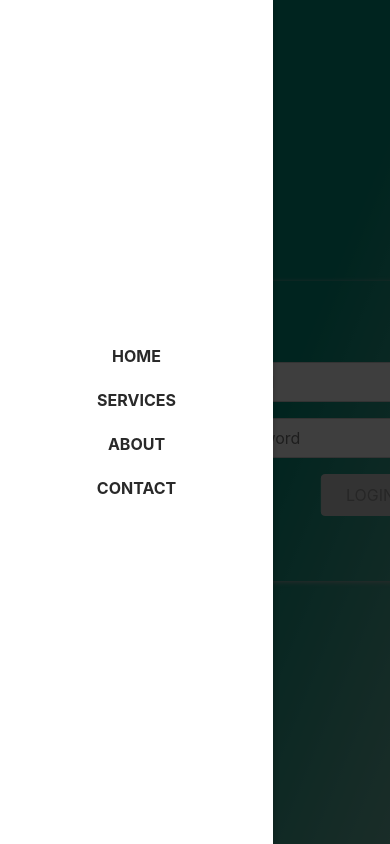
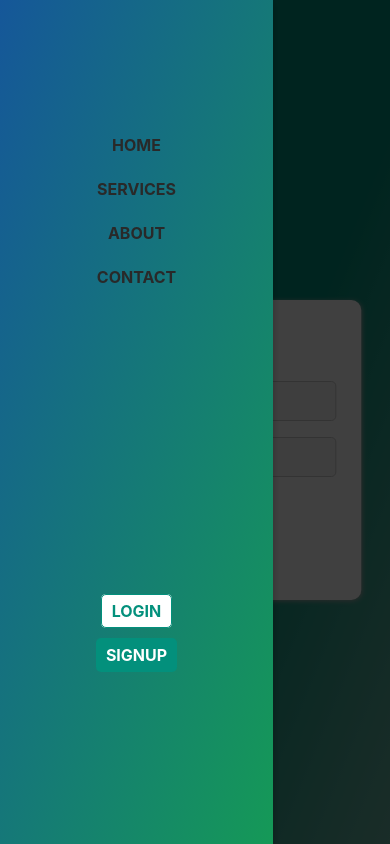
Before and after one commit to bouanani-yasser/MERN-WMS-FRONT, a React (Create React App) app: page /auth in a window 390 px wide. Both pictures are taken after a click on the button 44 px from the left and 32 px from the top of the page. Built offline with nearby package versions, Linux system fonts and the light colour scheme; a web font is replaced by a local one.

Commit message:
make the ui resopsive for mobile devices

```diff
--- a/src/App.css
+++ b/src/App.css
@@ -26,6 +26,8 @@
   display: -webkit-box;
   display: -ms-flexbox;
   display: flex;
+  width: 90%;
+  margin: auto;
   -webkit-box-orient: horizontal;
   -webkit-box-direction: normal;
       -ms-flex-direction: row;
@@ -37,7 +39,7 @@
   -webkit-box-align: center;
       -ms-flex-align: center;
           align-items: center;
-  padding: 20px 90px;
+  padding: 20px 10px;
 }
 
 .wms-head #search {
@@ -45,9 +47,9 @@
   margin: 10px 20px;
   background: #fff;
   font-weight: 500;
-  width: 50vw;
+  width: 60vw;
   height: 1.9rem;
-  border-radius: 5px;
+  border-radius: 10px;
   padding: 5px 10px;
   -webkit-box-shadow: 1px 1px 10px 0px #aaa;
           box-shadow: 1px 1px 10px 0px #aaa;
@@ -62,10 +64,11 @@
   all: unset;
   margin: 0 10px;
   width: 120px;
+  min-width: 90px;
   height: 2rem;
   border-radius: 10px;
   font-weight: bold;
-  font-size: 1.5vmin;
+  font-size: px;
   background: #fff;
   color: #03907c;
   padding: 5px;
@@ -106,6 +109,7 @@
   width: 90vw;
   height: 70vh;
   border-radius: 10px;
+  overflow: hidden;
 }
 
 .wms-main .files-viwer {
@@ -123,7 +127,6 @@
       -ms-flex-pack: center;
           justify-content: center;
   margin: 10px auto;
-  padding: 20px;
   width: 100%;
   height: 100%;
   overflow: auto;
@@ -240,6 +243,16 @@
   left: 50px;
 }
 
+@media (max-width: 768px) {
+  .wms-head #search {
+    width: 9rem;
+  }
+  .wms-head button {
+    font-size: 14px;
+    width: 3rem;
+  }
+}
+
 @-webkit-keyframes rot {
   from {
     -webkit-transform: rotate(0deg);
@@ -311,8 +324,8 @@ a:hover, a:active {
 }
 
 .upload-modal .file-str {
-  padding: 0px 20px;
-  margin: 10px;
+  padding: 0px 10px;
+  margin: 0 10px;
   display: -webkit-box;
   display: -ms-flexbox;
   display: flex;
@@ -326,7 +339,7 @@ a:hover, a:active {
 }
 
 .upload-modal .file-str .item-str {
-  width: 90%;
+  width: 100%;
   position: relative;
   display: -webkit-box;
   display: -ms-flexbox;
@@ -350,9 +363,9 @@ a:hover, a:active {
 }
 
 .upload-modal .file-str input {
-  margin: 10px;
+  margin: 10px 5px;
   display: inline;
-  width: 30%;
+  width: 20%;
 }
 
 .upload-modal .item-file {
--- a/src/front/components/Banner.css
+++ b/src/front/components/Banner.css
@@ -1,14 +1,15 @@
 .banner {
    color: #fff;
-   width: 60vw;
+   width: 70vw;
    padding: 20px;
    margin-top: 20vh;
-   font-size: 2vmin;
+   font-size: 2.5vmin;
+   z-index: 200;
 }
 
 .btns {
-   width: 40vw;
-   text-align: center;
+   width: 80vw;
+   text-align: left;
 }
 
 .banner ul {
--- a/src/shared/components/Navigation/NavLinks.css
+++ b/src/shared/components/Navigation/NavLinks.css
@@ -1,3 +1,12 @@
+.all-nav {
+   width: 100%;
+   height: 100%;
+   display: flex;
+   flex-direction: column;
+   justify-content: center;
+   align-items: center;
+}
+
 .nav-links,
 .auth-links {
    list-style: none;
@@ -70,6 +79,11 @@
 }
 
 @media (min-width: 768px) {
+   .all-nav {
+      width: 100%;
+      display: flex;
+      flex-direction: row;
+   }
    .nav-links {
       flex-direction: row;
       height: 100%;
--- a/src/shared/components/Navigation/NavLinks.js
+++ b/src/shared/components/Navigation/NavLinks.js
@@ -8,7 +8,7 @@ const NavLinks = (props) => {
    const auth = useContext(AuthContext);
 
    return (
-      <React.Fragment>
+      <div className="all-nav">
          <ul className="nav-links">
             <li>
                <NavLink to="/" exact>
@@ -52,7 +52,7 @@ const NavLinks = (props) => {
                </li>
             )}
          </ul>
-      </React.Fragment>
+      </div>
    );
 };
 
--- a/src/shared/components/Navigation/SideDrawer.css
+++ b/src/shared/components/Navigation/SideDrawer.css
@@ -5,6 +5,20 @@
    z-index: 100;
    height: 100vh;
    width: 70%;
-  background: white;
+   background: #159957; /* fallback for old browsers */
+   background: -webkit-linear-gradient(
+      to right bottom,
+      #155799,
+      #159957
+   ); /* Chrome 10-25, Safari 5.1-6 */
+   background: linear-gradient(
+      to right bottom,
+      #155799,
+      #159957
+   ); /* W3C, IE 10+/ Edge, Firefox 16+, Chrome 26+, Opera 12+, Safari 7+ */
+
    box-shadow: 0 2px 8px rgba(0, 0, 0, 0.26);
 }
+
+@media (max-width: 768) {
+}
--- a/src/shared/components/UIElements/ErrorModal.js
+++ b/src/shared/components/UIElements/ErrorModal.js
@@ -6,6 +6,7 @@ const ErrorModal = (props) => {
    return (
       <Modal
          head
+         footer
          onCancel={props.onClear}
          header="An Error Occurred!"
          show={!!props.error}
--- a/src/shared/components/UIElements/Modal.css
+++ b/src/shared/components/UIElements/Modal.css
@@ -21,6 +21,7 @@
 
 .m__header h2 {
    margin: 0.5rem;
+   font-size: 15px;
 }
 
 .m__content {
@@ -36,6 +37,10 @@
    .m {
       left: calc(50% - 20rem);
       width: 40rem;
+   }
+
+   .m__header h2 {
+      font-size: 20px;
    }
 }
 
--- a/src/shared/components/UIElements/Modal.js
+++ b/src/shared/components/UIElements/Modal.js
@@ -23,9 +23,11 @@ const ModalOverlay = (props) => {
          <div className={`m__content ${props.contentClass}`}>
             {props.children}
          </div>
-         <footer className={`m__footer ${props.footerClass}`}>
-            {props.footer}
-         </footer>
+         {props.footer && (
+            <footer className={`m__footer ${props.footerClass}`}>
+               {props.footer}
+            </footer>
+         )}
          {/* </form> */}
       </div>
    );
--- a/src/user/pages/Auth.css
+++ b/src/user/pages/Auth.css
@@ -6,6 +6,7 @@
 .authentication {
    position: absolute;
    top: 20%;
+   background: #fff;
    left: 50%;
    transform: translate(0%, 0%);
    width: 90%;
@@ -26,10 +27,14 @@
 }
 
 .authentication label {
+   z-index: 3;
    padding: 5px;
+   background: #fff;
+   border-top-left-radius: 5px;
+   border-top-right-radius: 5px;
    margin: 5px;
    position: relative;
-   top: -50px;
+   top: -42px;
    font-weight: bold;
    left: 0;
    color: #222;
@@ -43,3 +48,13 @@
 .authentication form {
    margin-bottom: 1rem;
 }
+
+@media (max-width: 768px) {
+   .authentication {
+      position: absolute;
+      width: 85%;
+      top: 40%;
+      left: 50%;
+      transform: translate(-50%, -50%);
+   }
+}
```
Also changed, not shown: src/scss/site/_app.scss (+5 -5 lines), src/scss/site/_main.scss (+20 -5 lines), 1 other file (tests, documents, lock files or other folders). Lines whose indentation alone changed are shown as unchanged.
